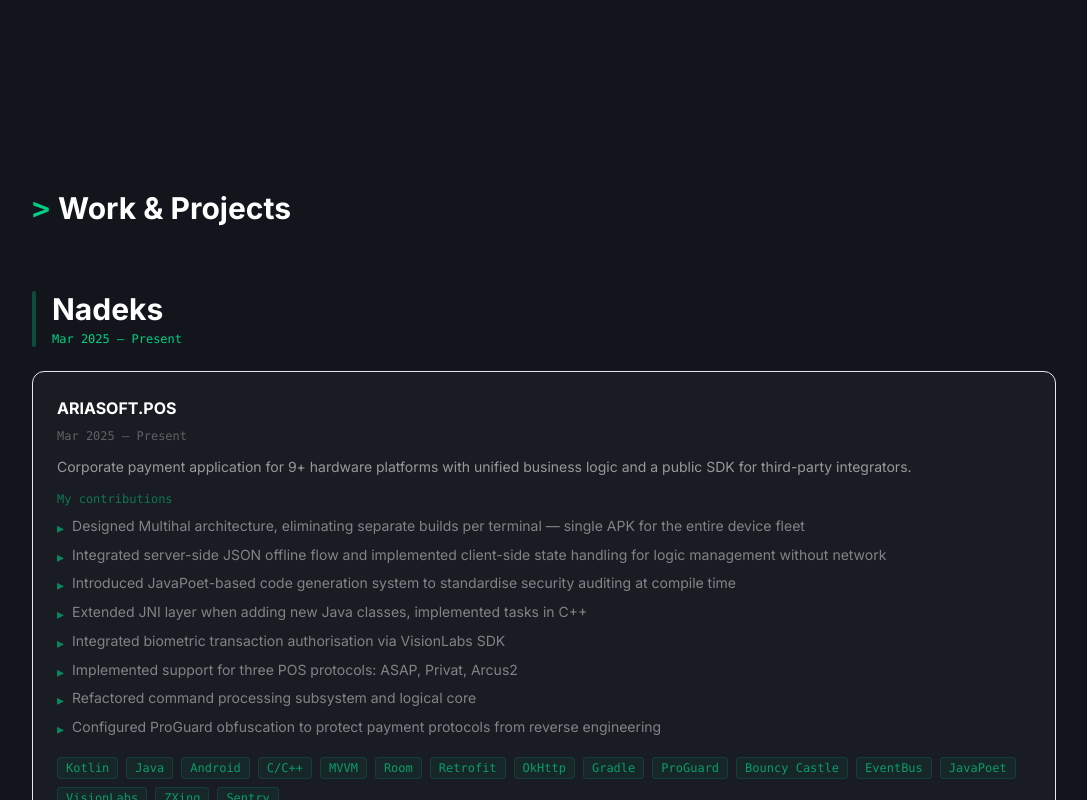
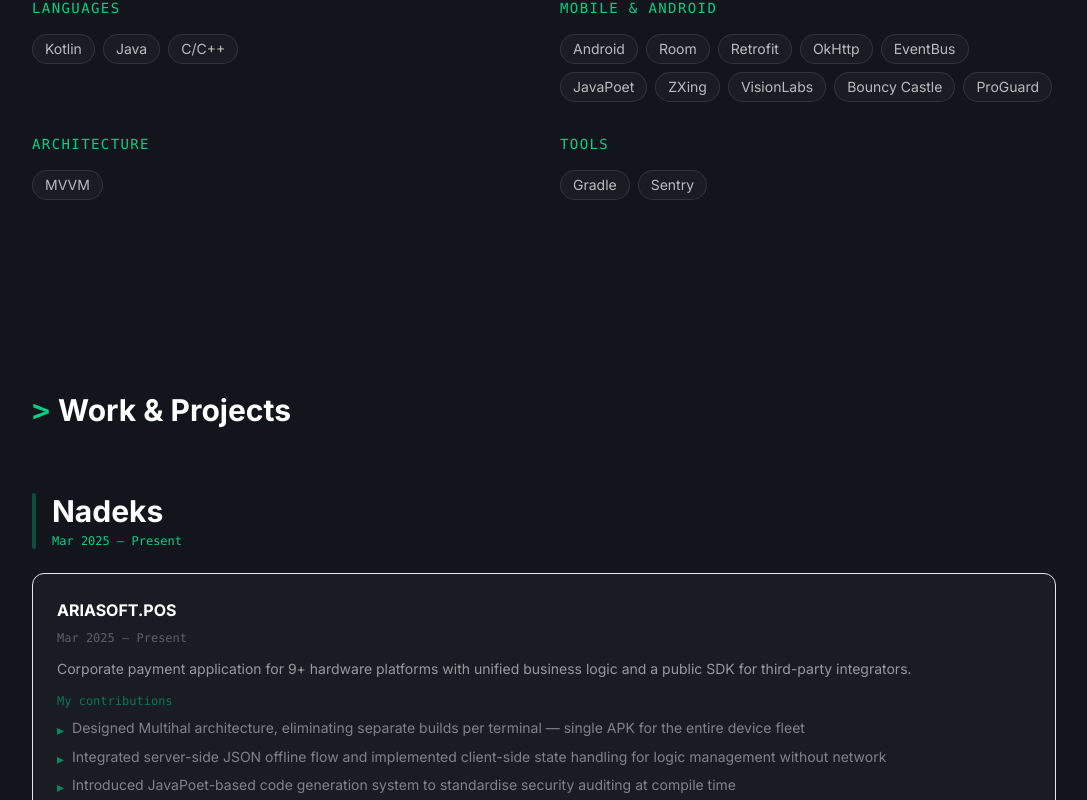
Before and after one commit to BargystV/portfolio, a Next.js app: page / in a window 1280 px wide. Shown: the part 1640-2440 px from the top of the page, without its empty margins (96-1183 px from the left). Built offline with nearby package versions, Linux system fonts and the light colour scheme; no server answers.

Commit message:
Trim ARIASOFT.POS stack to key tags, populate skills with full tech list
Co-Authored-By: Claude Sonnet 4.6 <noreply@anthropic.com>

```diff
--- a/content/skills.ts
+++ b/content/skills.ts
@@ -14,4 +14,25 @@ export interface SkillGroup {
  * Массив групп навыков, отображаемых в секции Skills.
  * Порядок элементов определяет порядок отображения на странице.
  */
-export const skillGroups: SkillGroup[] = [];
+export const skillGroups: SkillGroup[] = [
+  {
+    // Языки программирования
+    key: 'languages',
+    items: ['Kotlin', 'Java', 'C/C++'],
+  },
+  {
+    // Мобильная разработка и Android-библиотеки
+    key: 'mobile',
+    items: ['Android', 'Room', 'Retrofit', 'OkHttp', 'EventBus', 'JavaPoet', 'ZXing', 'VisionLabs', 'Bouncy Castle', 'ProGuard'],
+  },
+  {
+    // Архитектурные паттерны
+    key: 'architecture',
+    items: ['MVVM'],
+  },
+  {
+    // Инструменты разработки и мониторинга
+    key: 'tools',
+    items: ['Gradle', 'Sentry'],
+  },
+];
--- a/content/workblocks.ts
+++ b/content/workblocks.ts
@@ -64,7 +64,7 @@ export const workBlocks: WorkBlock[] = [
         // Основное приложение для POS-терминалов в Nadeks
         nameKey: 'proj_pos_nadeks_name',
         descKey: 'proj_pos_nadeks_desc',
-        stack: ['Kotlin', 'Java', 'Android', 'C/C++', 'MVVM', 'Room', 'Retrofit', 'OkHttp', 'Gradle', 'ProGuard', 'Bouncy Castle', 'EventBus', 'JavaPoet', 'VisionLabs', 'ZXing', 'Sentry'],
+        stack: ['Kotlin', 'Java', 'Android', 'C/C++', 'Room', 'Retrofit', 'Sentry'],
         period: 'Mar 2025 – Present',
         isPrivate: true,
       },
```
